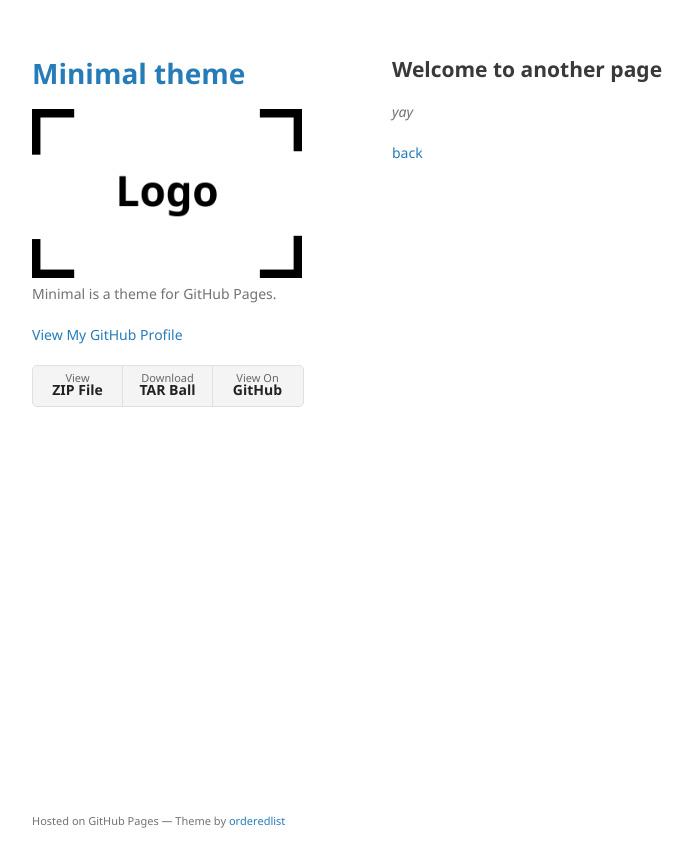
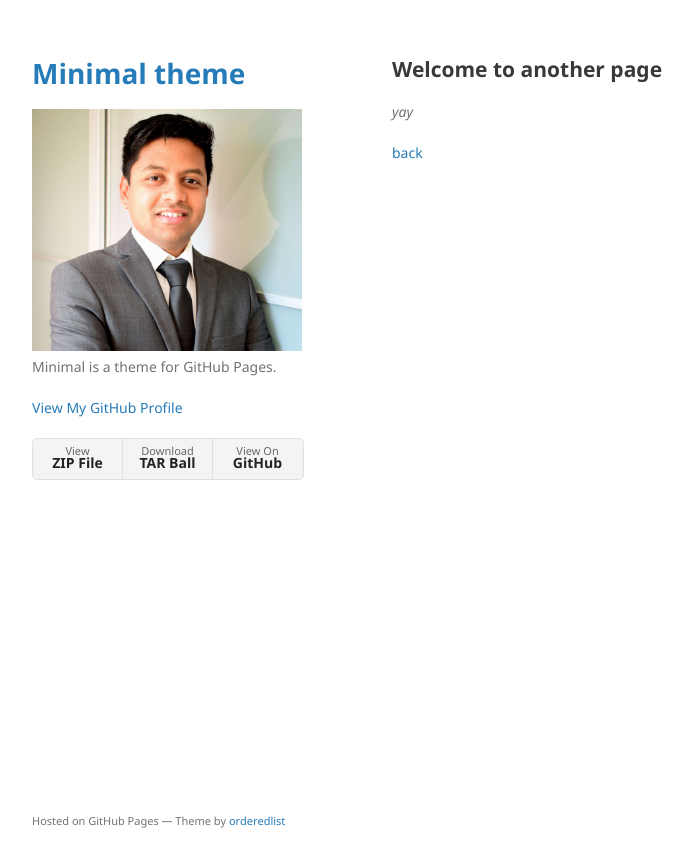
Before and after one commit to sridhar-portfolio/sridhar-portfolio.github.io, a Jekyll site: the page built from another-page.md, in a window 1280 px wide. Shown: the top 867 px of the page, without its empty margins (178-871 px from the left). Built offline with Jekyll 4.4.1, drawn with Linux system fonts in a browser that asks for light colours; our own code applies the rules of GitHub Pages for plain Markdown files.

Commit message:
Update _config.yml

```diff
--- a/_config.yml
+++ b/_config.yml
@@ -1,5 +1,5 @@
 title: Minimal theme
-logo: /assets/img/logo.png
+logo: /assets/img/Foto.jpg
 description: Minimal is a theme for GitHub Pages.
 show_downloads: true
 google_analytics:
```
